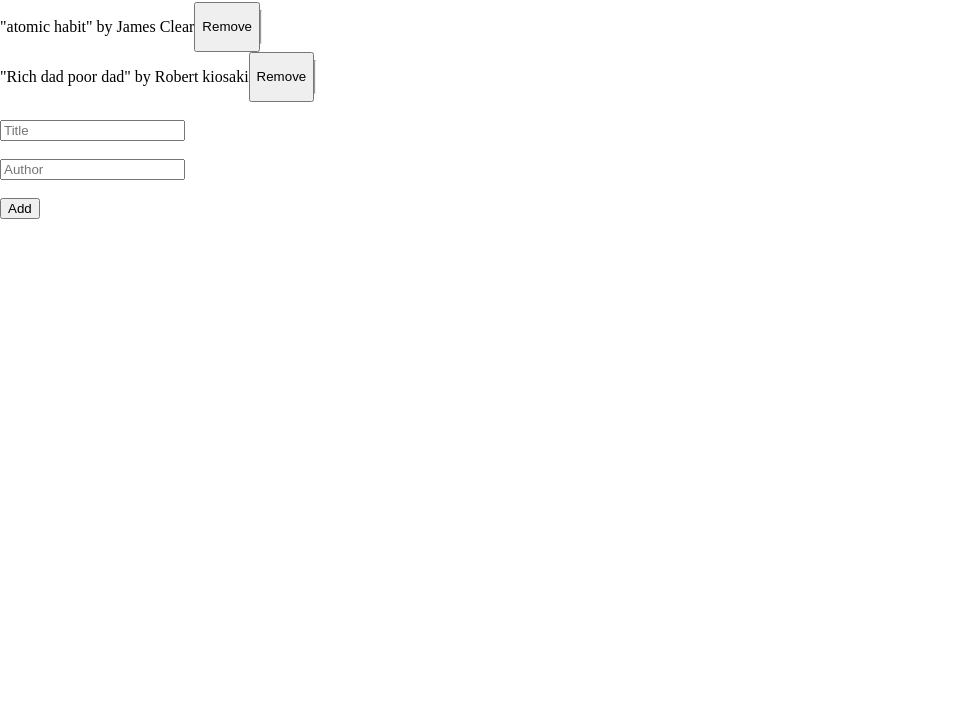
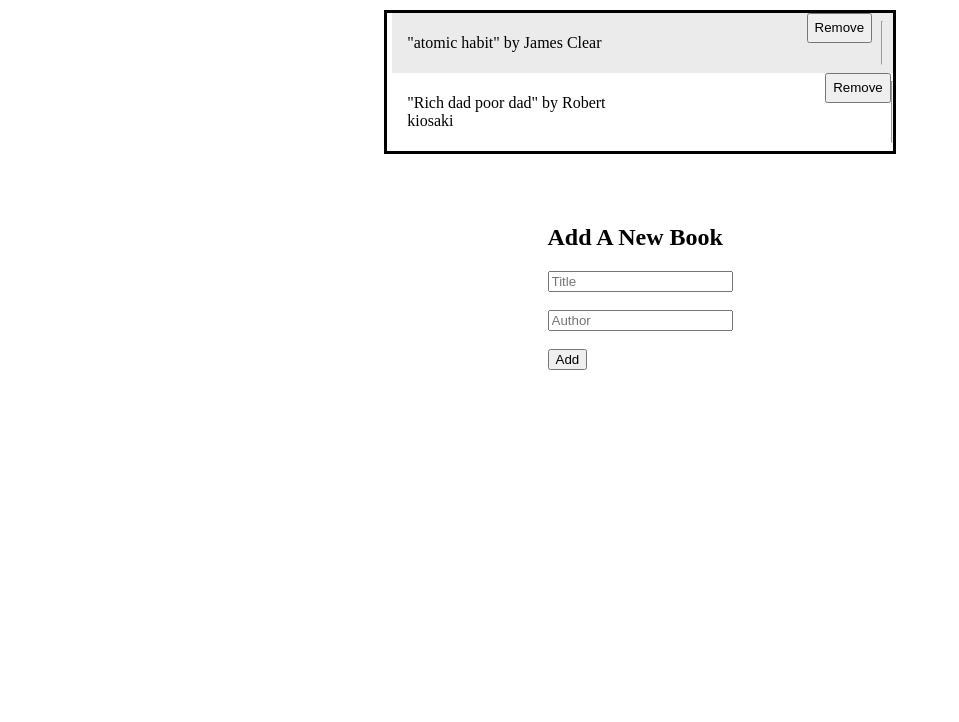
Before and after one commit to fithamlak/Awesome-books, a website: page index.html in a window 1280 px wide. Shown: the part 78-800 px from the top of the page, without its empty margins (0-959 px from the left). Drawn offline with Linux system fonts and the light colour scheme.

Commit message:
style for elements in the page

```diff
--- a/index.html
+++ b/index.html
@@ -8,13 +8,15 @@
     <title>Awesome Books</title>
 </head>
 <body>
-    <h1>Awsome Books</h1>
-    <main>
+    <main class="main-container">
+        <h1>Awsome Books</h1>
         <div class="daynamic"></div>
-        <div id="add_books"></div><br>
+        <div class="input_container">
+            <h2>Add A New Book</h2>
             <input type="text" name="title" id="title" placeholder="Title" required maxlength="30"/><br><br>
             <input type="text" id="author" name="author" placeholder="Author" required/><br><br>
             <button class="btn" id="add">Add</button>
+        </div>
     </main>
     <script src="./index.js"></script>
 </body>
--- a/index.js
+++ b/index.js
@@ -23,6 +23,7 @@
   book.append(titleByAuthor);
   const button = document.createElement('button');
   button.innerText = 'Remove';
+  button.classList.add('remove');
   button.addEventListener('click', () => {
     book.style.display = 'none';
   });
@@ -43,10 +44,16 @@
   for (let k = 0; k < listOfBooks.length; k += 1) {
     const book = document.createElement('article');
     book.classList.add('article_content');
+    if (k % 2 === 0) {
+      book.style.backgroundColor = '#e5e5e5c4';
+    } else {
+      book.style.backgroundColor = 'white';
+    }
     const title = document.createElement('p');
     title.innerText = `"${listOfBooks[k].title}" by ${listOfBooks[k].author}`;
     book.append(title);
     const button = document.createElement('button');
+    button.classList.add('remove');
     button.innerText = 'Remove';
     button.addEventListener('click', () => {
       removeBook(k);
@@ -56,6 +63,7 @@
     const line = document.createElement('hr');
     book.append(line);
     dynamicCreation.append(book);
+    dynamicCreation.classList.add('dynamic');
   }
 }
 
--- a/style.css
+++ b/style.css
@@ -1,8 +1,36 @@
-* {
-  margin-left: 0;
+
+.main-container {
+  display: flex;
+  flex-direction: column;
+  justify-content: center;
+  align-items: center;
 }
 
+.dynamic {
+  width: 40%;
+  display: flex;
+  flex-direction: column;
+  justify-content: flex-start;
+  border: solid 3px black;
+  /* align-items: center; */
+}
+
+.remove {
+  /* right: 10px; */
+  margin-left: 200px;
+  height: 30px;
+}
 .article_content {
+  margin-left: 5px;
   display: flex;
-  justify-content: flex-start;
+  justify-content: space-between;
 }
+
+p {
+  margin-left: 10px;
+  padding: 5px;
+}
+
+.input_container {
+  margin-top: 50px;
+}
```
